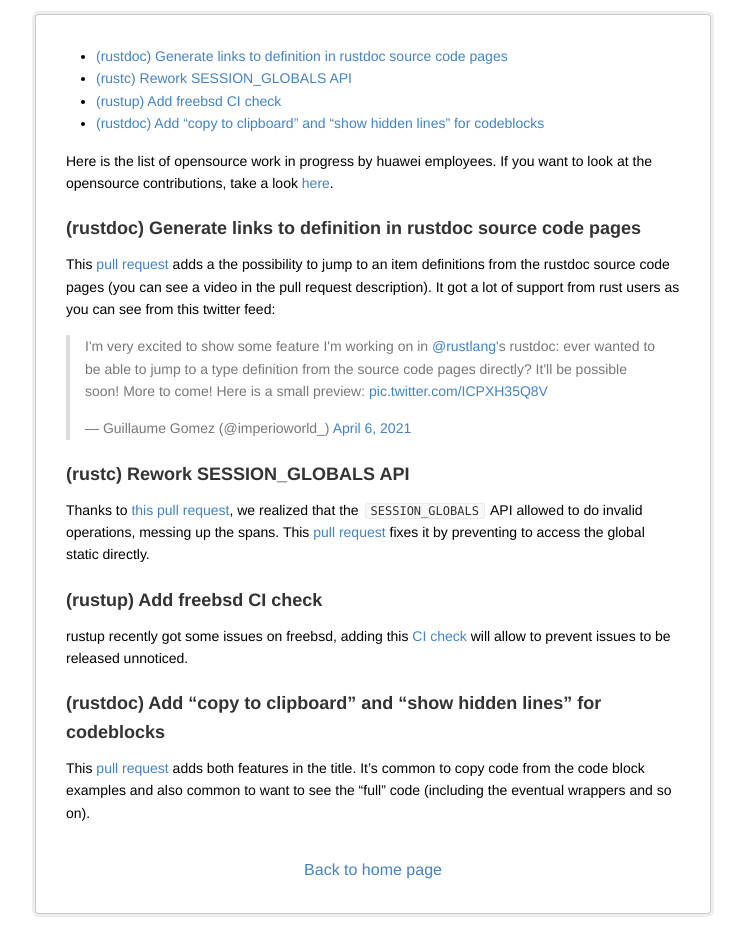
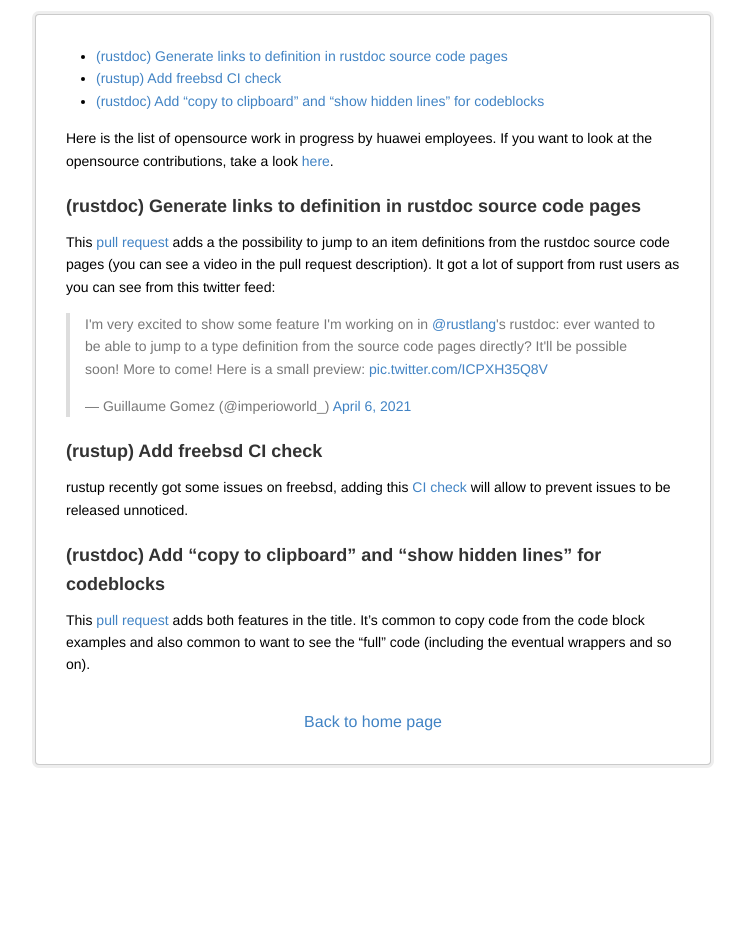
Before and after one commit to yijunyu/trusted-programming.github.io, a Jekyll site: the page built from articles/work-in-progress.md, in a window 1280 px wide. Shown: the whole page, without its empty margins (267-1012 px from the left). Built offline with Jekyll 4.4.1, drawn with Linux system fonts in a browser that asks for light colours; comment, search, counter and statistics services are not loaded; after the commit the page ends 900 px from its top, so only the background shows below that.

Commit message:
Move WIP rustc contribution to opensource contributions

```diff
--- a/articles/work-in-progress.md
+++ b/articles/work-in-progress.md
@@ -16,10 +16,6 @@
 
 <blockquote class="twitter-tweet"><p lang="en" dir="ltr">I&#39;m very excited to show some feature I&#39;m working on in <a href="https://twitter.com/rustlang?ref_src=twsrc%5Etfw">@rustlang</a>&#39;s rustdoc: ever wanted to be able to jump to a type definition from the source code pages directly? It&#39;ll be possible soon! More to come! Here is a small preview: <a href="https://t.co/ICPXH35Q8V">pic.twitter.com/ICPXH35Q8V</a></p>&mdash; Guillaume Gomez (@imperioworld_) <a href="https://twitter.com/imperioworld_/status/1379506735094857728?ref_src=twsrc%5Etfw">April 6, 2021</a></blockquote> <script async src="https://platform.twitter.com/widgets.js" charset="utf-8"></script>
 
-### (rustc) Rework SESSION_GLOBALS API
-
-Thanks to [this pull request](https://github.com/rust-lang/rust/pull/84953), we realized that the `SESSION_GLOBALS` API allowed to do invalid operations, messing up the spans. This [pull request](https://github.com/rust-lang/rust/pull/84961) fixes it by preventing to access the global static directly.
-
 ### (rustup) Add freebsd CI check
 
 rustup recently got some issues on freebsd, adding this [CI check](https://github.com/rust-lang/rustup/pull/2783) will allow to prevent issues to be released unnoticed.
```
Also changed, not shown: articles/opensource-contributions.md (+4 -0 lines).
